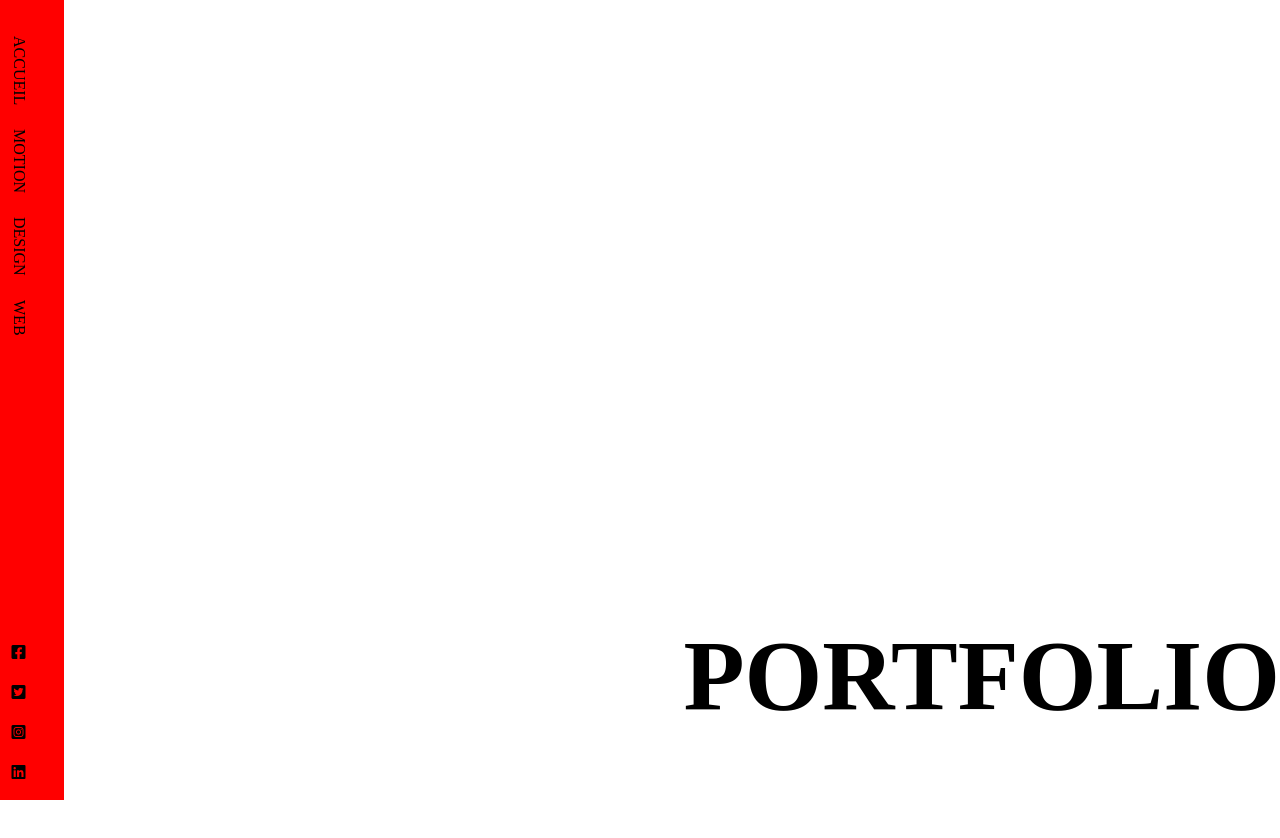
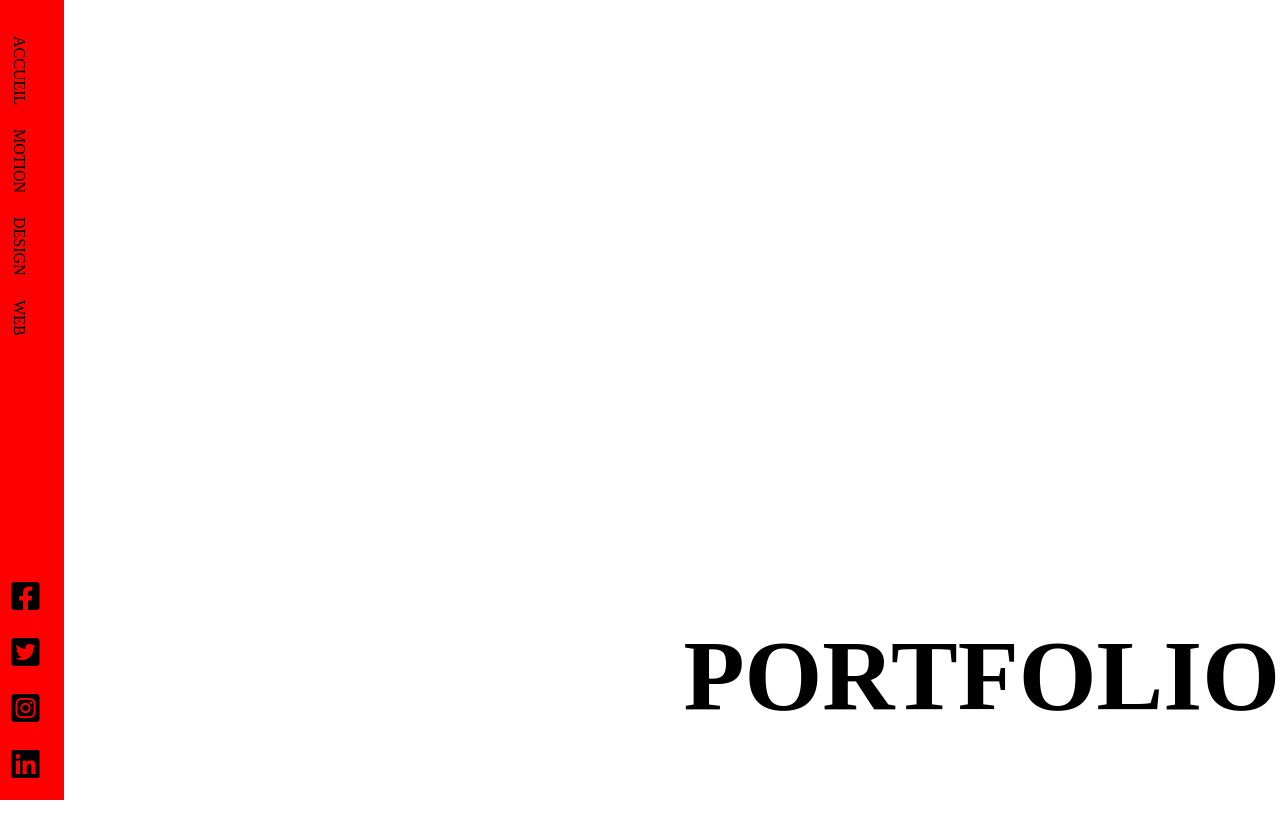
Before and after one commit to MickaelMerran/BAP_DVJ_Basic, a plain HTML site: page index.html in a window 1280 px wide. Shown: the top 838 px of the page. Drawn offline with Linux system fonts and the light colour scheme.

Commit message:
taille icone

```diff
--- a/index.html
+++ b/index.html
@@ -30,23 +30,23 @@
             <ul>
                 <li>
                     <a class="text rs one" href="#">
-                        <i class="fab fa-facebook-square"></i>
+                        <i class="fab fa-facebook-square fa-2x"></i>
                     </a>
                 </li>
                 <li>
                     <a class="text " href="#">
-                        <i class="fab fa-twitter-square"></i>
+                        <i class="fab fa-twitter-square fa-2x"></i>
                     </a>
                 </li>
 
                 <li>
                     <a class="text " href="#">
-                        <i class="fab fa-instagram-square"></i>
+                        <i class="fab fa-instagram-square fa-2x"></i>
                     </a>
                 </li>
                 <li>
                     <a class="text " href="#">
-                        <i class="fab fa-linkedin"></i>
+                        <i class="fab fa-linkedin fa-2x"></i>
                     </a>
                 </li>
             </ul>
```
